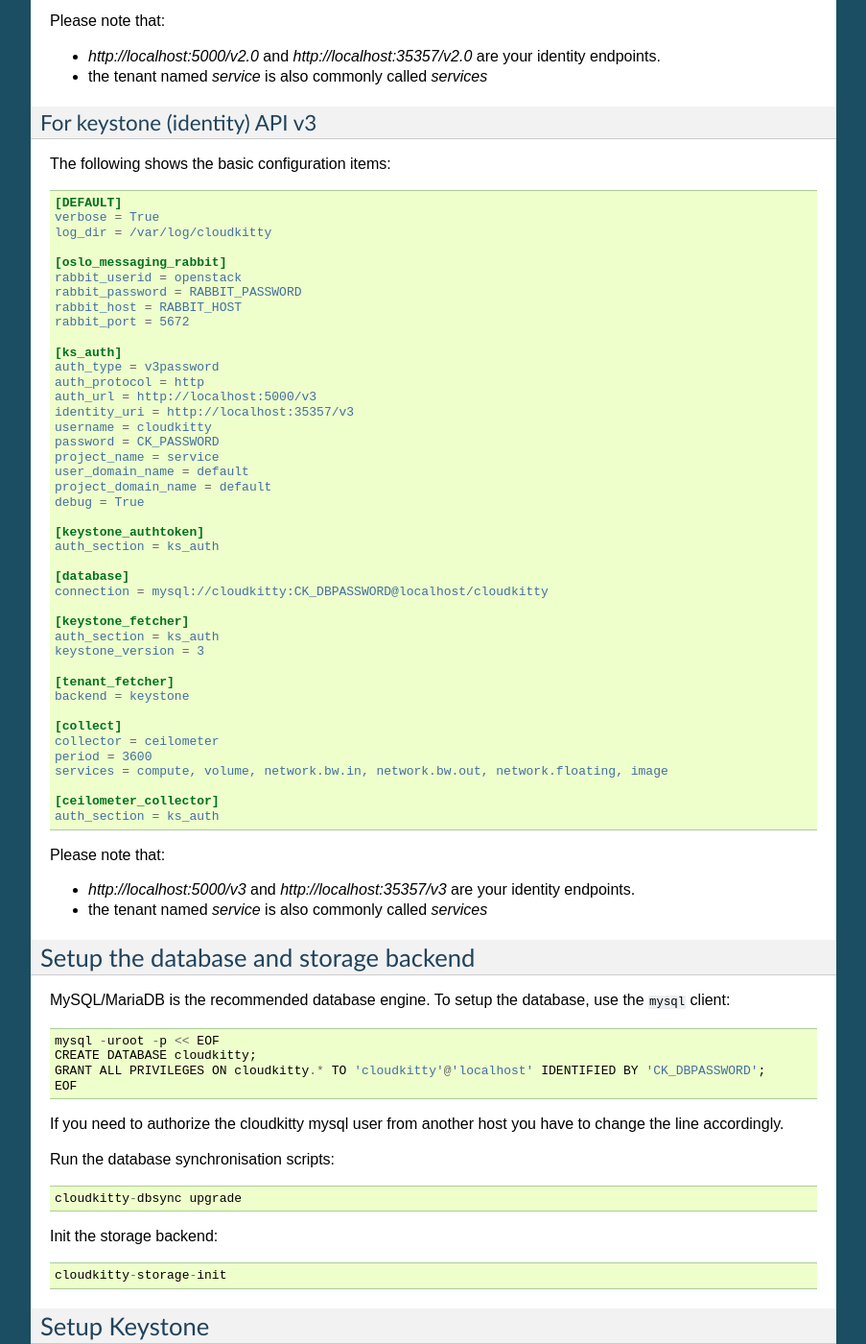
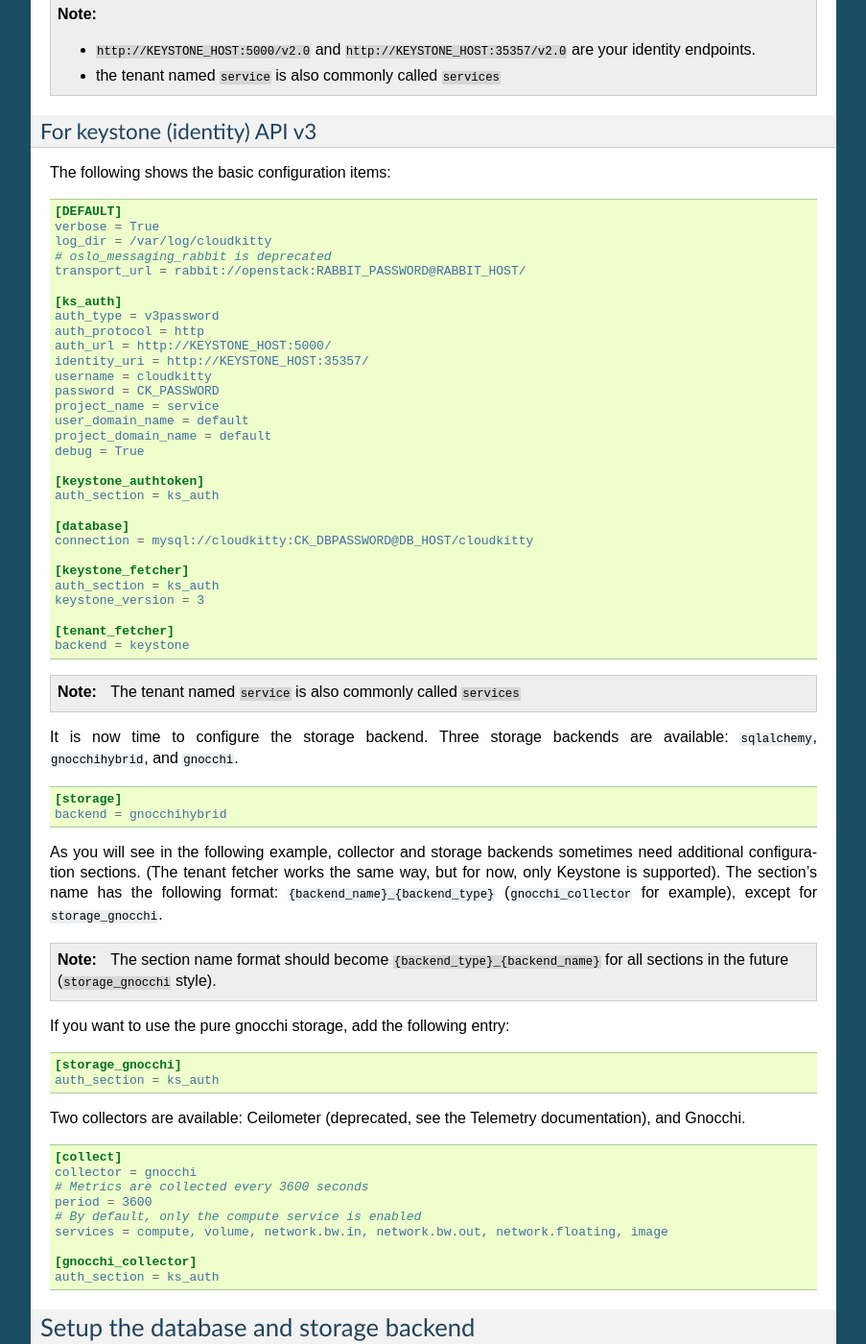
Before and after one commit to openstack/cloudkitty, a Sphinx documentation site: the page built from doc/source/installation.rst, in a window 1280 px wide and 1400 px high, scrolled down 2948 px. Shown: the whole window at 96% size, without its empty margins (198-1101 px from the left). Built offline with Sphinx 7.4.7, drawn with Linux system fonts in a browser that asks for light colours; some of the changed text lies outside the part shown.

Commit message:
Update the documentation part about configuring cloudkitty
       This aims at simplifying the documentation.
       The storage and collector parts of the documentation have been
       explained, and some deprecated items (oslo_messaging_rabbit)
       have been updated.

       An explanation of how the sections are linked has also
       been written.

Change-Id: Idbfd3f1b52206fb125f10e946d08a14b20db82dd

```diff
--- a/doc/source/installation.rst
+++ b/doc/source/installation.rst
@@ -124,37 +124,36 @@
     [DEFAULT]
     verbose = True
     log_dir = /var/log/cloudkitty
-
-    [oslo_messaging_rabbit]
-    rabbit_userid = openstack
-    rabbit_password = RABBIT_PASSWORD
-    rabbit_host = RABBIT_HOST
-    rabbit_port = 5672
+    # oslo_messaging_rabbit is deprecated
+    transport_url = rabbit://openstack:RABBIT_PASSWORD@RABBIT_HOST/
 
     [auth]
     username = cloudkitty
     password = CK_PASSWORD
     tenant = service
     region = RegionOne
-    url = http://localhost:5000/v2.0
+    url = http://KEYSTONE_HOST:5000/v2.0
 
     [keystone_authtoken]
     username = cloudkitty
     password = CK_PASSWORD
     project_name = service
     region = RegionOne
-    auth_url = http://localhost:5000/v2.0
+    auth_url = http://KEYSTONE_HOST:5000/v2.0
     auth_plugin = password
 
     [database]
-    connection = mysql://cloudkitty:CK_DBPASSWORD@localhost/cloudkitty
+    connection = mysql://cloudkitty:CK_DBPASSWORD@DB_HOST/cloudkitty
+
+    [storage]
+    backend = sqlalchemy
 
     [keystone_fetcher]
     username = cloudkitty
     password = CK_PASSWORD
     tenant = service
     region = RegionOne
-    url = http://localhost:5000/v2.0
+    url = http://KEYSTONE_HOST:5000/v2.0
 
     [collect]
     collector = ceilometer
@@ -166,14 +165,14 @@
     password = CK_PASSWORD
     tenant = service
     region = RegionOne
-    url = http://localhost:5000/v2.0
+    url = http://KEYSTONE_HOST:5000/v2.0
 
-Please note that:
+.. note::
 
-* `http://localhost:5000/v2.0` and `http://localhost:35357/v2.0` are your
-  identity endpoints.
+   * ``http://KEYSTONE_HOST:5000/v2.0`` and ``http://KEYSTONE_HOST:35357/v2.0`` are your
+     identity endpoints.
 
-* the tenant named `service` is also commonly called `services`
+   * the tenant named ``service`` is also commonly called ``services``
 
 For keystone (identity) API v3
 ------------------------------
@@ -185,18 +184,14 @@
     [DEFAULT]
     verbose = True
     log_dir = /var/log/cloudkitty
-
-    [oslo_messaging_rabbit]
-    rabbit_userid = openstack
-    rabbit_password = RABBIT_PASSWORD
-    rabbit_host = RABBIT_HOST
-    rabbit_port = 5672
+    # oslo_messaging_rabbit is deprecated
+    transport_url = rabbit://openstack:RABBIT_PASSWORD@RABBIT_HOST/
 
     [ks_auth]
     auth_type = v3password
     auth_protocol = http
-    auth_url = http://localhost:5000/v3
-    identity_uri = http://localhost:35357/v3
+    auth_url = http://KEYSTONE_HOST:5000/
+    identity_uri = http://KEYSTONE_HOST:35357/
     username = cloudkitty
     password = CK_PASSWORD
     project_name = service
@@ -208,7 +203,7 @@
     auth_section = ks_auth
 
     [database]
-    connection = mysql://cloudkitty:CK_DBPASSWORD@localhost/cloudkitty
+    connection = mysql://cloudkitty:CK_DBPASSWORD@DB_HOST/cloudkitty
 
     [keystone_fetcher]
     auth_section = ks_auth
@@ -217,21 +212,50 @@
     [tenant_fetcher]
     backend = keystone
 
+.. note::
+
+   The tenant named ``service`` is also commonly called ``services``
+
+It is now time to configure the storage backend. Three storage backends are
+available: ``sqlalchemy``, ``gnocchihybrid``, and ``gnocchi``.
+
+.. code-block:: ini
+
+   [storage]
+   backend = gnocchihybrid
+
+As you will see in the following example, collector and storage backends sometimes
+need additional configuration sections. (The tenant fetcher works the same way,
+but for now, only Keystone is supported). The section's name has the following
+format: ``{backend_name}_{backend_type}`` (``gnocchi_collector`` for example),
+except for ``storage_gnocchi``.
+
+.. note::
+
+   The section name format should become ``{backend_type}_{backend_name}`` for all
+   sections in the future (``storage_gnocchi`` style).
+
+If you want to use the pure gnocchi storage, add the following entry:
+
+.. code-block:: ini
+
+   [storage_gnocchi]
+   auth_section = ks_auth
+
+Two collectors are available: Ceilometer (deprecated, see the Telemetry
+documentation), and Gnocchi.
+
+.. code-block:: ini
+
     [collect]
-    collector = ceilometer
+    collector = gnocchi
+    # Metrics are collected every 3600 seconds
     period = 3600
+    # By default, only the compute service is enabled
     services = compute, volume, network.bw.in, network.bw.out, network.floating, image
 
-    [ceilometer_collector]
+    [gnocchi_collector]
     auth_section = ks_auth
-
-Please note that:
-
-* `http://localhost:5000/v3` and `http://localhost:35357/v3` are your identity
-  endpoints.
-
-* the tenant named `service` is also commonly called `services`
-
 
 Setup the database and storage backend
 ======================================
```
